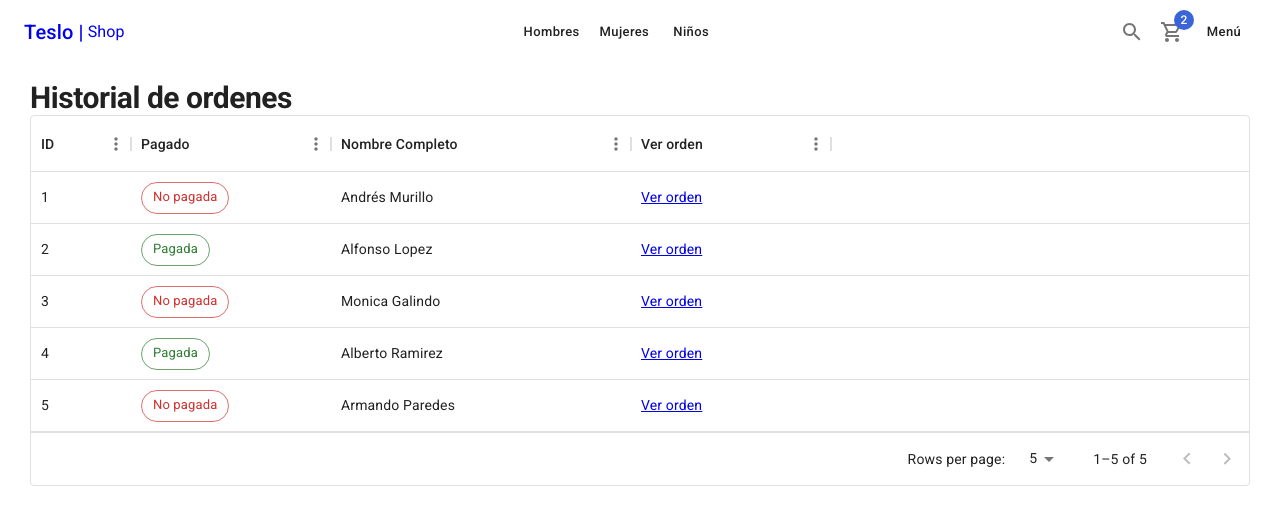
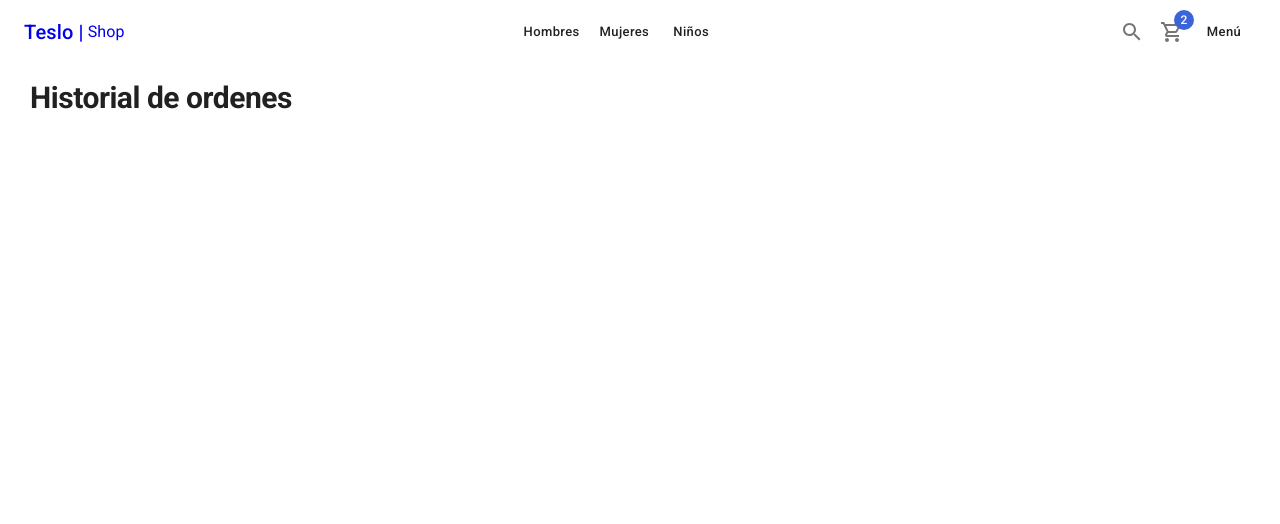
Before and after one commit to andresmurilloco/teslo-shop, a Next.js app: page /orders/history in a window 1280 px wide. Shown: the top 524 px of the page. Built offline with nearby package versions, Linux system fonts and the light colour scheme.

Commit message:
Lines commmented to deploy

```diff
--- a/package.json
+++ b/package.json
@@ -13,6 +13,7 @@
     "@emotion/styled": "^11.11.0",
     "@mui/icons-material": "^5.11.16",
     "@mui/material": "^5.13.6",
+    "@mui/styled-engine-sc": "^5.12.0",
     "@mui/x-data-grid": "^6.9.1",
     "@types/node": "20.3.3",
     "@types/react": "18.2.14",
@@ -23,6 +24,7 @@
     "react": "18.2.0",
     "react-dom": "18.2.0",
     "react-slideshow-image": "^4.2.1",
+    "styled-components": "^5.3.11",
     "typescript": "5.1.6"
   }
 }
--- a/pages/orders/history.tsx
+++ b/pages/orders/history.tsx
@@ -4,33 +4,33 @@ import { Box, Chip, Grid, Link, Typography } from "@mui/material";
 import { DataGrid, GridColDef, GridValueGetterParams } from "@mui/x-data-grid";
 import React from "react";
 
-const columns: GridColDef[] = [
-  { field: "id", headerName: "ID", width: 100 },
-  {
-    field: "paid",
-    headerName: "Pagado",
-    description: "Muestra si la orden ya fue pagada o no",
-    width: 200,
-    renderCell: (params:GridValueGetterParams)=>{
-        return (
-            params.row.paid ? <Chip color='success' label='Pagada' variant="outlined"/> : <Chip color='error' label='No pagada' variant="outlined"/>)
-    }
-  },
-  { field: "fullname", headerName: "Nombre Completo", width: 300 },
-  {
-    field: "orden",
-    headerName: "Ver orden",
-    sortable:false,
-    width: 200,
-    renderCell: (params:GridValueGetterParams)=>{
-        return (
-            <NextLink href={`/orders/${params.row.id}`} passHref legacyBehavior>
-                <Link underline='always'>Ver orden</Link>
-            </NextLink>
-        )
-    }
-  },
-];
+// const columns: GridColDef[] = [
+//   { field: "id", headerName: "ID", width: 100 },
+//   {
+//     field: "paid",
+//     headerName: "Pagado",
+//     description: "Muestra si la orden ya fue pagada o no",
+//     width: 200,
+//     renderCell: (params:GridValueGetterParams)=>{
+//         return (
+//             params.row.paid ? <Chip color='success' label='Pagada' variant="outlined"/> : <Chip color='error' label='No pagada' variant="outlined"/>)
+//     }
+//   },
+//   { field: "fullname", headerName: "Nombre Completo", width: 300 },
+//   {
+//     field: "orden",
+//     headerName: "Ver orden",
+//     sortable:false,
+//     width: 200,
+//     renderCell: (params:GridValueGetterParams)=>{
+//         return (
+//             <NextLink href={`/orders/${params.row.id}`} passHref legacyBehavior>
+//                 <Link underline='always'>Ver orden</Link>
+//             </NextLink>
+//         )
+//     }
+//   },
+// ];
 
 const rows = [
   { id: 1, paid: false, fullname: "Andrés Murillo"},
@@ -51,7 +51,7 @@ const HistoryPage = () => {
       </Typography>
       <Grid container>
         <Grid item xs={12} sx={{ height: "650", width: "100%" }}>
-          <DataGrid
+          {/* <DataGrid
             rows={rows}
             columns={columns}
             initialState={{
@@ -60,7 +60,7 @@ const HistoryPage = () => {
               },
             }}
             pageSizeOptions={[5, 10, 25]}
-          />
+          /> */}
         </Grid>
       </Grid>
     </ShopLayout>
```
Also changed, not shown: 1 other file (tests, documents, lock files or other folders).
